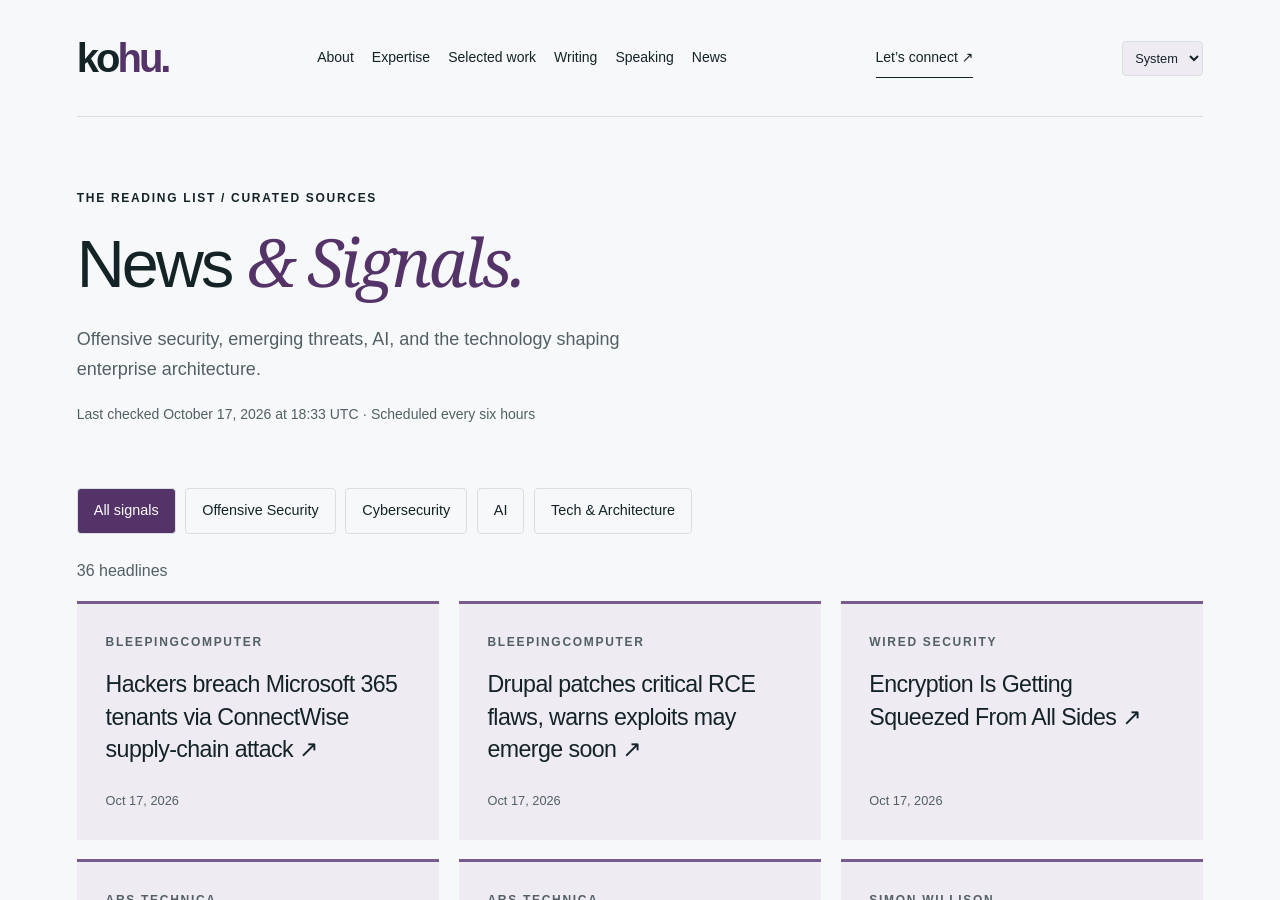
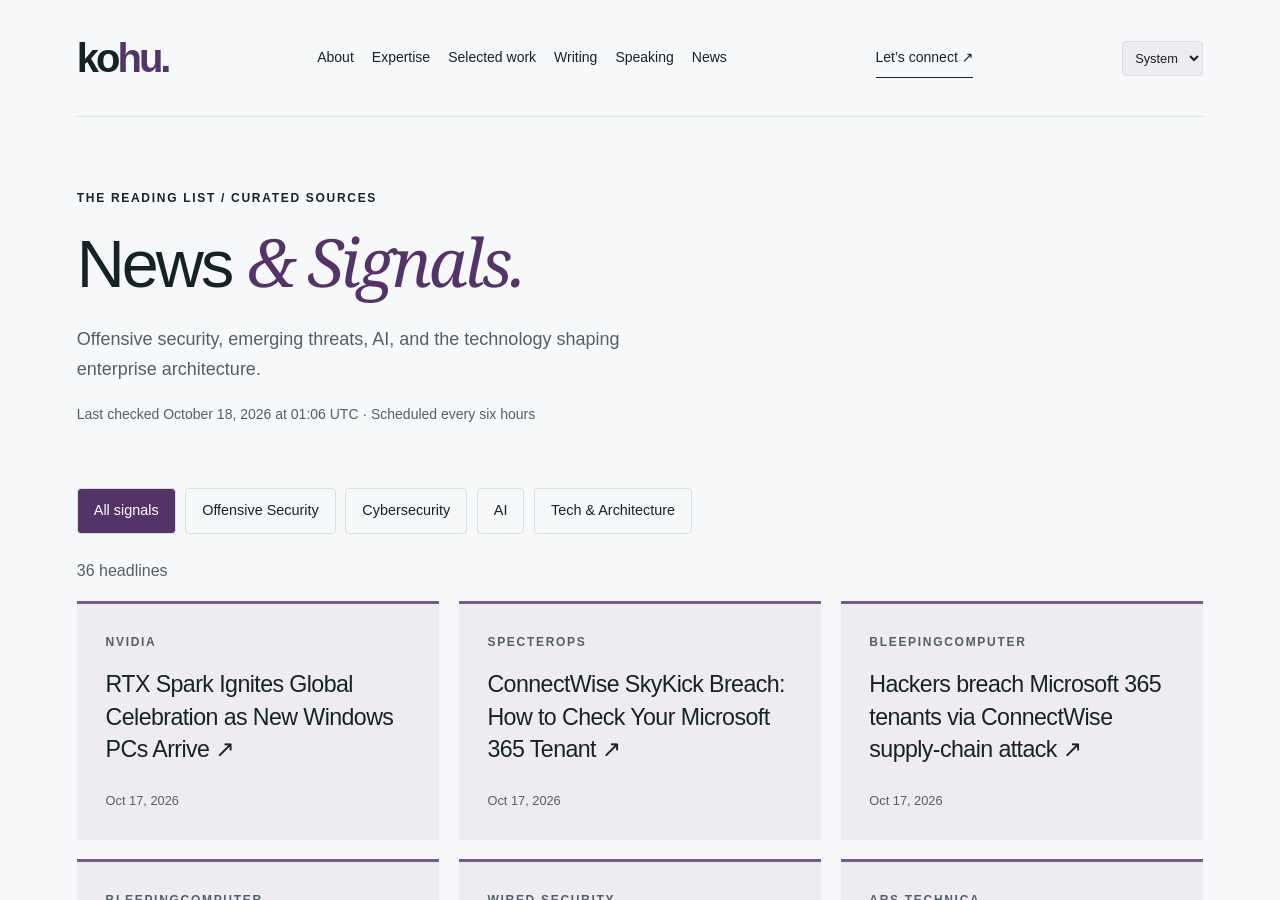
Before and after one commit to hntk/hntk.github.io, a Jekyll site: the page built from news/index.html, in a window 1280 px wide and 900 px high. Built offline with Jekyll 4.4.1, drawn with Linux system fonts in a browser that asks for light colours; part of the change alters nothing that is shown; some of the changed text lies outside the part shown.

Commit message:
Refresh News and Signals

```diff
--- a/_data/news.json
+++ b/_data/news.json
@@ -1,6 +1,22 @@
 {
-  "updated": "2026-10-17T18:33:01.715622+00:00",
+  "updated": "2026-10-18T01:06:21.396357+00:00",
   "items": [
+    {
+      "title": "RTX Spark Ignites Global Celebration as New Windows PCs Arrive",
+      "url": "https://blogs.nvidia.com/blog/local-ai-rtx-spark-windows-laptops-celebration/",
+      "published": "2026-10-17T21:00:13+00:00",
+      "source": "NVIDIA",
+      "source_id": "nvidia",
+      "category": "ai"
+    },
+    {
+      "title": "ConnectWise SkyKick Breach: How to Check Your Microsoft 365 Tenant",
+      "url": "https://specterops.io/blog/2026/10/17/connectwise-skykick-breach-microsoft-365/",
+      "published": "2026-10-17T20:41:40+00:00",
+      "source": "SpecterOps",
+      "source_id": "specterops",
+      "category": "offensive-security"
+    },
     {
       "title": "Hackers breach Microsoft 365 tenants via ConnectWise supply-chain attack",
       "url": "https://www.bleepingcomputer.com/news/security/hackers-breach-microsoft-365-tenants-via-connectwise-supply-chain-attack/",
@@ -202,14 +218,6 @@
       "category": "ai"
     },
     {
-      "title": "Dial Up the Cloud: NVIDIA DLSS 4.5 Controls Arrive on GeForce NOW",
-      "url": "https://blogs.nvidia.com/blog/geforce-now-thursday-enshrouded-update/",
-      "published": "2026-10-15T13:00:59+00:00",
-      "source": "NVIDIA",
-      "source_id": "nvidia",
-      "category": "ai"
-    },
-    {
       "title": "‘Nightmare Scenario’: Zero-Click Spyware Is Infecting Phones via Targeted Ads",
       "url": "https://www.wired.com/story/nightmare-scenario-zero-click-spyware-is-infecting-phones-via-targeted-ads/",
       "published": "2026-10-15T10:00:00+00:00",
@@ -280,14 +288,6 @@
       "source": "PortSwigger Research",
       "source_id": "portswigger",
       "category": "offensive-security"
-    },
-    {
-      "title": "SequenceHash: multihashing for the rest of us",
-      "url": "https://blog.trailofbits.com/2026/10/02/sequencehash-multihashing-for-the-rest-of-us/",
-      "published": "2026-10-02T11:00:00+00:00",
-      "source": "Trail of Bits",
-      "source_id": "trail-of-bits",
-      "category": "offensive-security"
     }
   ],
   "sources": [
@@ -295,79 +295,79 @@
       "id": "ars-technica",
       "name": "Ars Technica",
       "status": "ok",
-      "last_success": "2026-10-17T18:33:01.715622+00:00"
+      "last_success": "2026-10-18T01:06:21.396357+00:00"
     },
     {
       "id": "bleepingcomputer",
       "name": "BleepingComputer",
       "status": "ok",
-      "last_success": "2026-10-17T18:33:01.715622+00:00"
+      "last_success": "2026-10-18T01:06:21.396357+00:00"
     },
     {
       "id": "cloudflare",
       "name": "Cloudflare",
       "status": "ok",
-      "last_success": "2026-10-17T18:33:01.715622+00:00"
+      "last_success": "2026-10-18T01:06:21.396357+00:00"
     },
     {
       "id": "dark-reading",
       "name": "Dark Reading",
       "status": "ok",
-      "last_success": "2026-10-17T18:33:01.715622+00:00"
+      "last_success": "2026-10-18T01:06:21.396357+00:00"
     },
     {
       "id": "hugging-face",
       "name": "Hugging Face",
       "status": "ok",
-      "last_success": "2026-10-17T18:33:01.715622+00:00"
+      "last_success": "2026-10-18T01:06:21.396357+00:00"
     },
     {
       "id": "microsoft-research",
       "name": "Microsoft Research",
       "status": "ok",
-      "last_success": "2026-10-17T18:33:01.715622+00:00"
+      "last_success": "2026-10-18T01:06:21.396357+00:00"
     },
     {
       "id": "nvidia",
       "name": "NVIDIA",
       "status": "ok",
-      "last_success": "2026-10-17T18:33:01.715622+00:00"
+      "last_success": "2026-10-18T01:06:21.396357+00:00"
     },
     {
       "id": "portswigger",
       "name": "PortSwigger Research",
       "status": "ok",
-      "last_success": "2026-10-17T18:33:01.715622+00:00"
+      "last_success": "2026-10-18T01:06:21.396357+00:00"
     },
     {
       "id": "schneier",
       "name": "Schneier on Security",
       "status": "ok",
-      "last_success": "2026-10-17T18:33:01.715622+00:00"
+      "last_success": "2026-10-18T01:06:21.396357+00:00"
     },
     {
       "id": "simon-willison",
       "name": "Simon Willison",
       "status": "ok",
-      "last_success": "2026-10-17T18:33:01.715622+00:00"
+      "last_success": "2026-10-18T01:06:21.396357+00:00"
     },
     {
       "id": "specterops",
       "name": "SpecterOps",
       "status": "ok",
-      "last_success": "2026-10-17T18:33:01.715622+00:00"
+      "last_success": "2026-10-18T01:06:21.396357+00:00"
     },
     {
       "id": "trail-of-bits",
       "name": "Trail of Bits",
       "status": "ok",
-      "last_success": "2026-10-17T18:33:01.715622+00:00"
+      "last_success": "2026-10-18T01:06:21.396357+00:00"
     },
     {
       "id": "wired",
       "name": "WIRED Security",
       "status": "ok",
-      "last_success": "2026-10-17T18:33:01.715622+00:00"
+      "last_success": "2026-10-18T01:06:21.396357+00:00"
     }
   ]
 }
```
